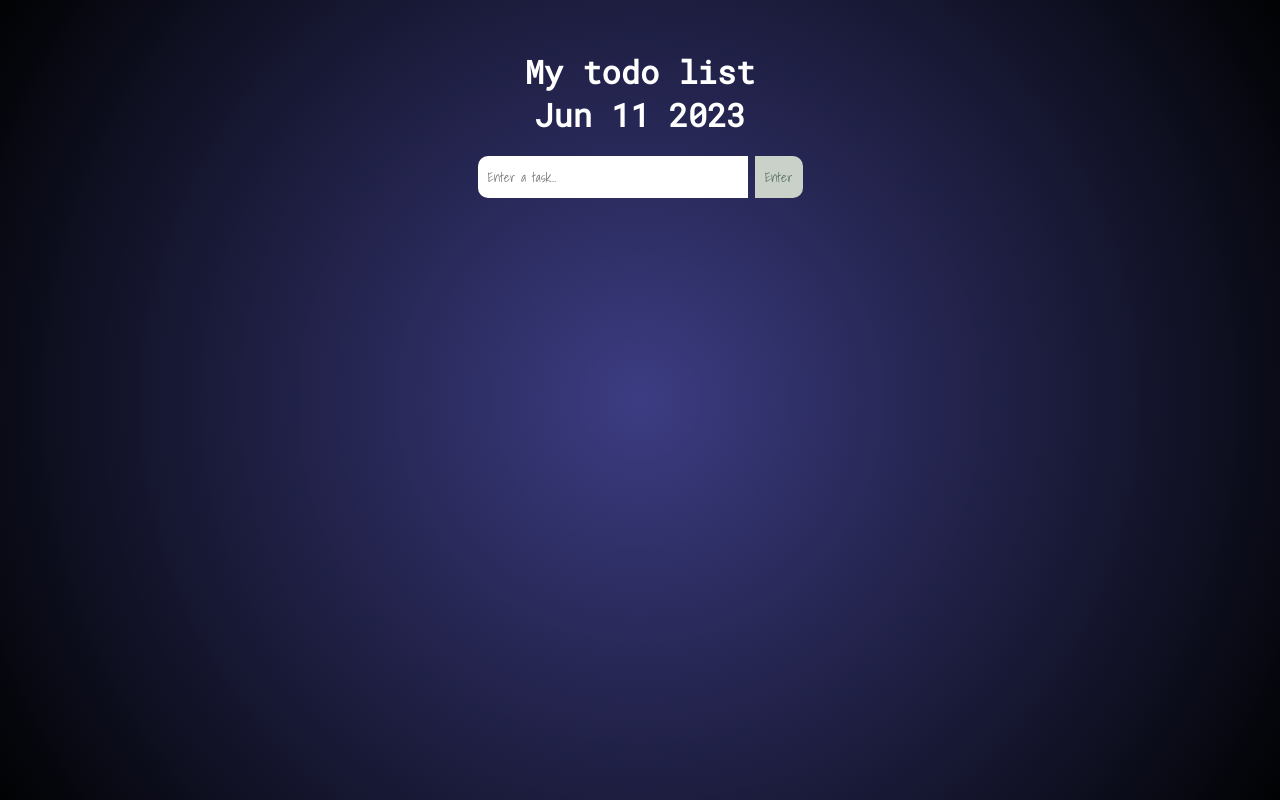
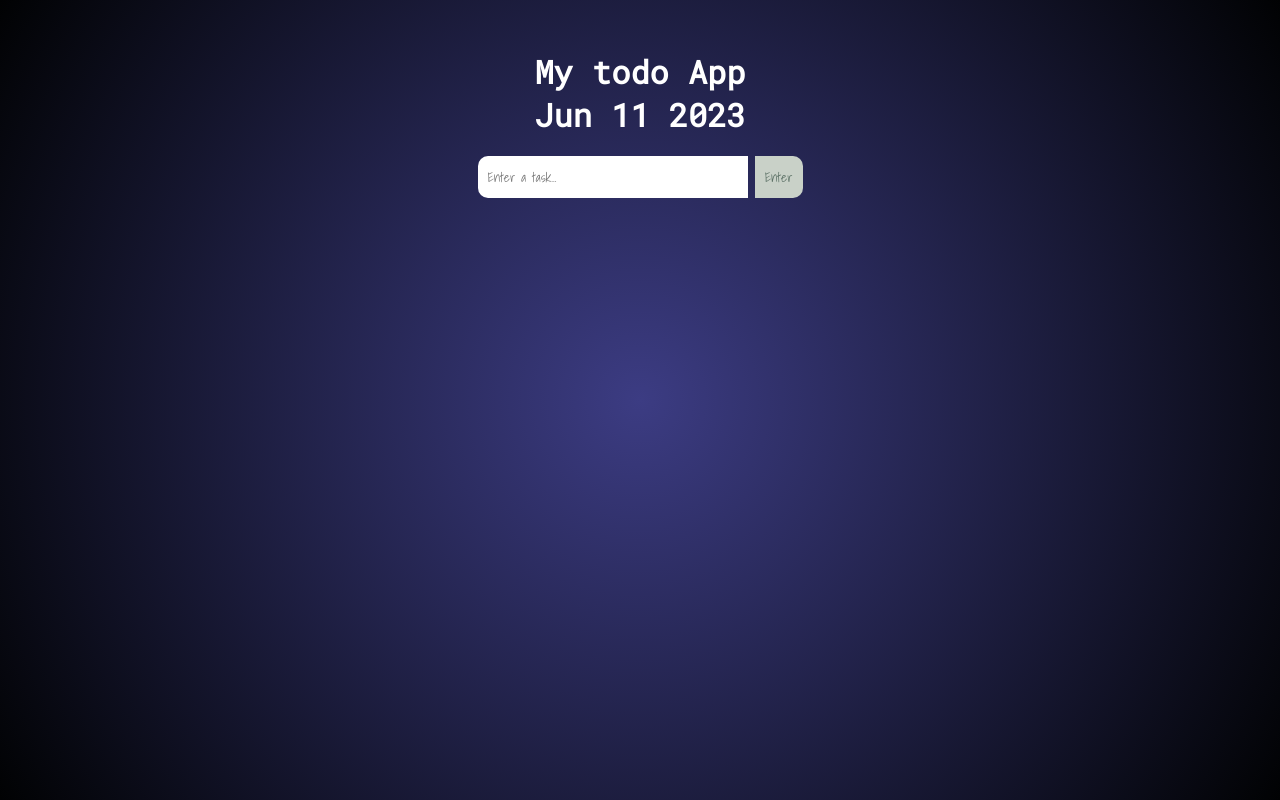
Before and after one commit to bilalkhattak55/todo-app-js-local-storage, a plain HTML site: page index.html in a window 1280 px wide. Drawn offline with Linux system fonts and the light colour scheme.

Commit message:
some changes

```diff
--- a/index.html
+++ b/index.html
@@ -26,7 +26,7 @@
   </head>
   <body>
     <main class="app">
-      <h1 style="text-align: center; font-family: 'Roboto Mono', monospace;">My todo list</h1>
+      <h1 style="text-align: center; font-family: 'Roboto Mono', monospace;">My todo App</h1>
       <h1 style="text-align: center; font-family: 'Roboto Mono', monospace; margin-bottom: 20px;" ><span id="date"></span></h1>
       <div class="input-header">
         <div class="to-do-input">
```
